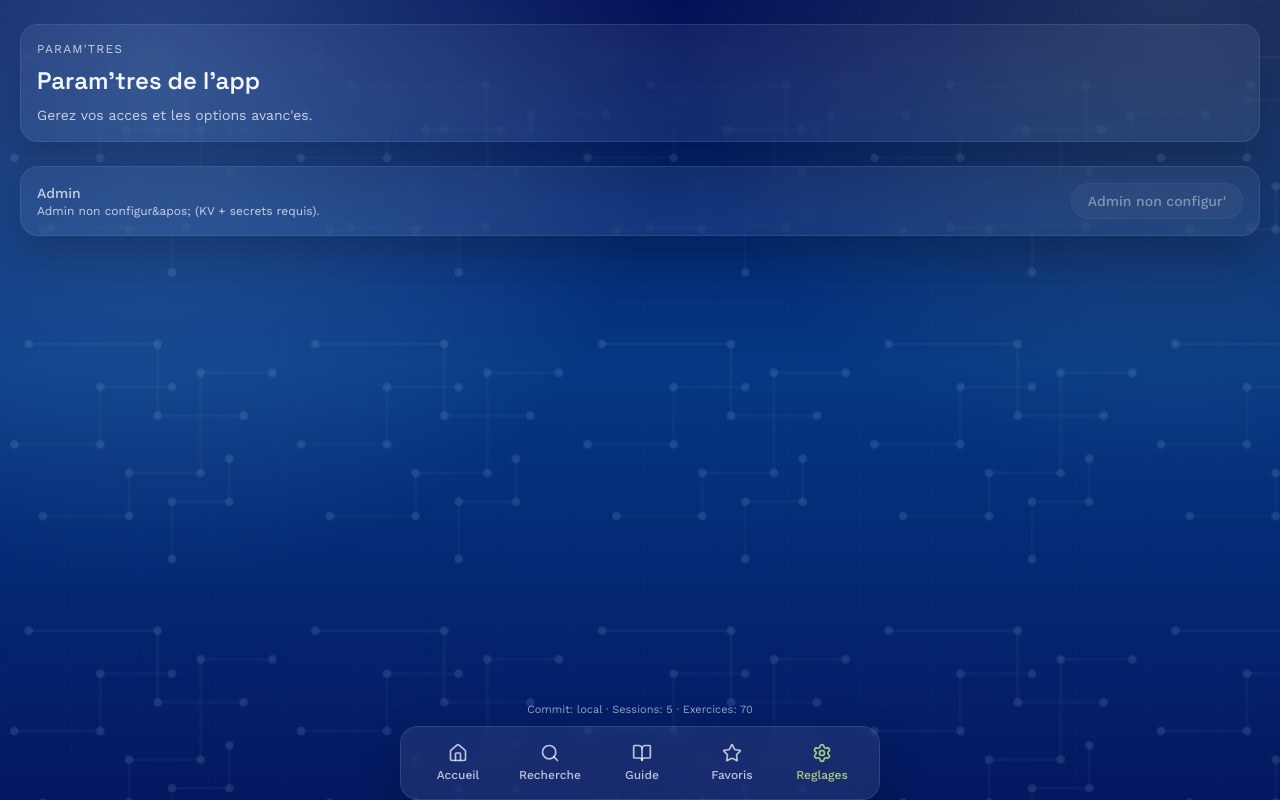
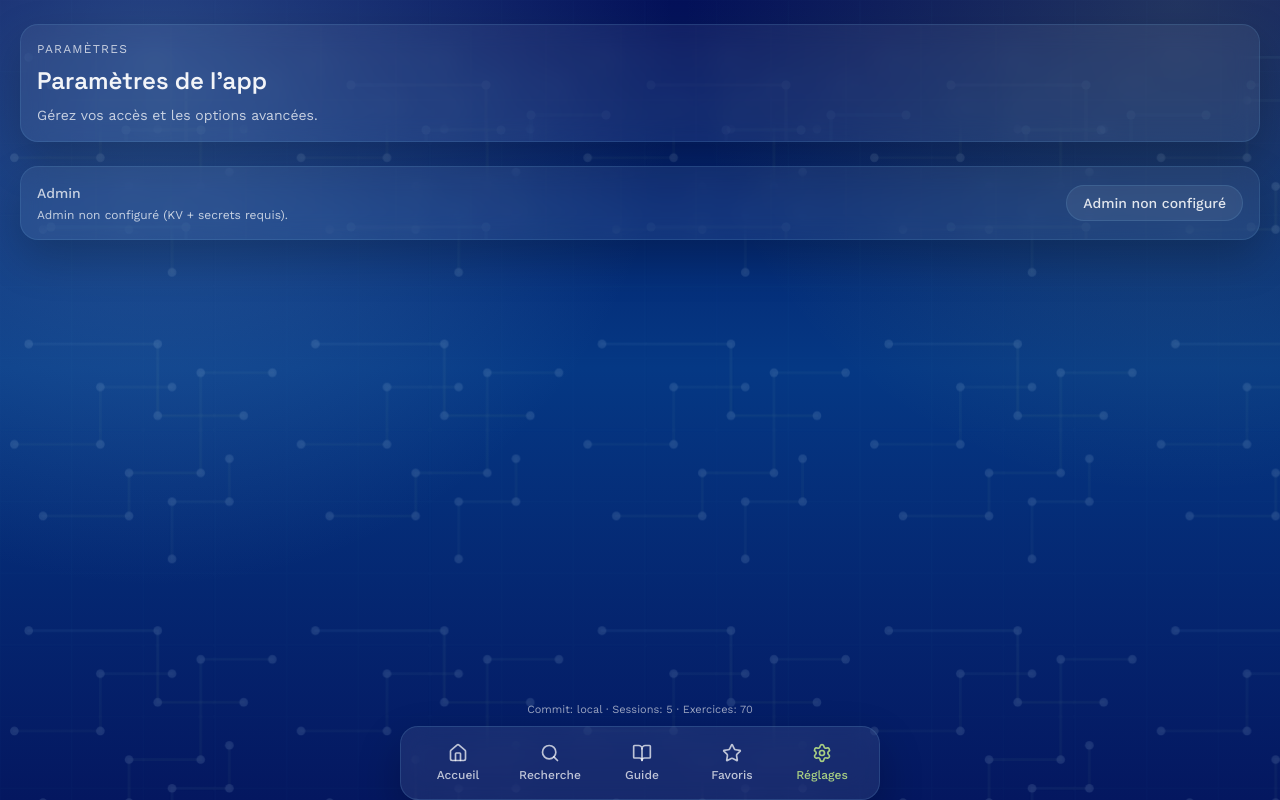
Before and after one commit to LaurentFrx/eps-guide-app, a Next.js app: page /settings in a window 1280 px wide. Built offline with nearby package versions, Linux system fonts and the light colour scheme; no server answers.

Commit message:
fix(settings): restore French accents and make admin entry clickable

```diff
--- a/src/app/admin/exercises/[code]/page.tsx
+++ b/src/app/admin/exercises/[code]/page.tsx
@@ -19,10 +19,10 @@ export default async function EditExercisePage({ params }: PageProps) {
             Admin
           </p>
           <h1 className="font-display text-2xl font-semibold text-white">
-            Admin non configur&apos;
+            Admin non configuré
           </h1>
           <p className="text-sm text-white/70">
-            Configurez les variables d&apos;environnement KV + admin pour activer le mode.
+            Configurez les variables d’environnement KV + admin pour activer le mode.
           </p>
         </GlassCard>
       </div>
--- a/src/app/admin/exercises/new/page.tsx
+++ b/src/app/admin/exercises/new/page.tsx
@@ -12,10 +12,10 @@ export default function NewExercisePage() {
             Admin
           </p>
           <h1 className="font-display text-2xl font-semibold text-white">
-            Admin non configur&apos;
+            Admin non configuré
           </h1>
           <p className="text-sm text-white/70">
-            Configurez les variables d&apos;environnement KV + admin pour activer le mode.
+            Configurez les variables d’environnement KV + admin pour activer le mode.
           </p>
         </GlassCard>
       </div>
--- a/src/app/settings/page.tsx
+++ b/src/app/settings/page.tsx
@@ -5,37 +5,38 @@ import { isAdminConfigured } from "@/lib/admin/env";
 
 export default function SettingsPage() {
   const adminEnabled = isAdminConfigured();
+  const adminHref = adminEnabled ? "/admin" : "/admin/login";
 
   return (
     <div className="space-y-6 pb-8 animate-in fade-in-0 slide-in-from-bottom-3">
       <GlassCard className="space-y-2">
         <p className="text-xs uppercase tracking-widest text-white/60">
-          Param&apos;tres
+          Paramètres
         </p>
         <h1 className="font-display text-2xl font-semibold text-white">
-          Param&apos;tres de l&apos;app
+          Paramètres de l’app
         </h1>
         <p className="text-sm text-white/70">
-          Gerez vos acces et les options avanc&apos;es.
+          Gérez vos accès et les options avancées.
         </p>
       </GlassCard>
 
       <GlassCard className="flex flex-wrap items-center justify-between gap-2">
-        <div>
+        <Link href={adminHref} className="space-y-1">
           <p className="text-sm font-medium text-white">Admin</p>
           <p className="text-xs text-white/60">
             {adminEnabled
-              ? "Mode admin activ&apos;."
-              : "Admin non configur&apos; (KV + secrets requis)."}
+              ? "Mode admin activé."
+              : "Admin non configuré (KV + secrets requis)."}
           </p>
-        </div>
+        </Link>
         {adminEnabled ? (
           <Button asChild className="ui-btn-primary">
-            <Link href="/admin">Ouvrir</Link>
+            <Link href={adminHref}>Ouvrir</Link>
           </Button>
         ) : (
-          <Button className="ui-chip" disabled>
-            Admin non configur&apos;
+          <Button asChild className="ui-chip">
+            <Link href={adminHref}>Admin non configuré</Link>
           </Button>
         )}
       </GlassCard>
--- a/src/app/~offline/page.tsx
+++ b/src/app/~offline/page.tsx
@@ -23,7 +23,7 @@ export default function OfflinePage() {
           Hors ligne actif. Reconnectez-vous pour mettre a jour les donnees.
         </p>
         <Button asChild className="ui-btn-primary">
-          <Link href="/">Retour a l&apos;accueil</Link>
+          <Link href="/">Retour à l’accueil</Link>
         </Button>
       </GlassCard>
     </div>
--- a/src/components/BottomNav.tsx
+++ b/src/components/BottomNav.tsx
@@ -11,7 +11,7 @@ const navItems = [
   { href: "/search", label: "Recherche", icon: Search },
   { href: "/guide", label: "Guide", icon: BookOpen },
   { href: "/favorites", label: "Favoris", icon: Star },
-  { href: "/settings", label: "Reglages", icon: Settings },
+  { href: "/settings", label: "Réglages", icon: Settings },
 ];
 
 export const BottomNav = () => {
--- a/src/components/ExerciseDetail.tsx
+++ b/src/components/ExerciseDetail.tsx
@@ -302,7 +302,7 @@ export const ExerciseDetail = ({
             {sourcesText ? (
               <GlassCard>
                 <p className="text-xs uppercase tracking-widest text-white/60">
-                  Sources de l&apos;exercice
+                  Sources de l’exercice
                 </p>
                 <div className="mt-3 max-w-prose whitespace-pre-wrap text-sm leading-relaxed text-white/75">
                   {sourcesText}
```
